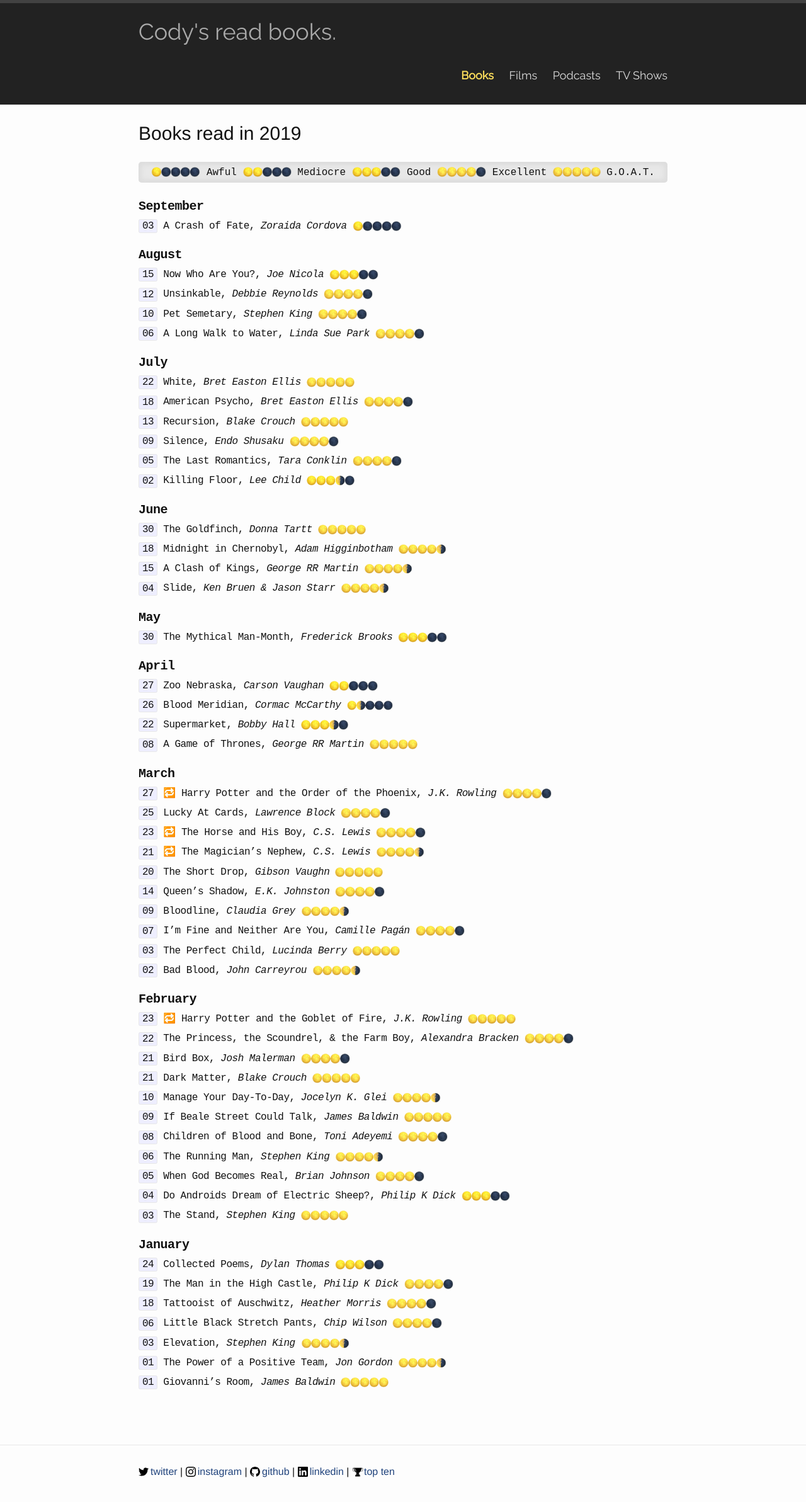
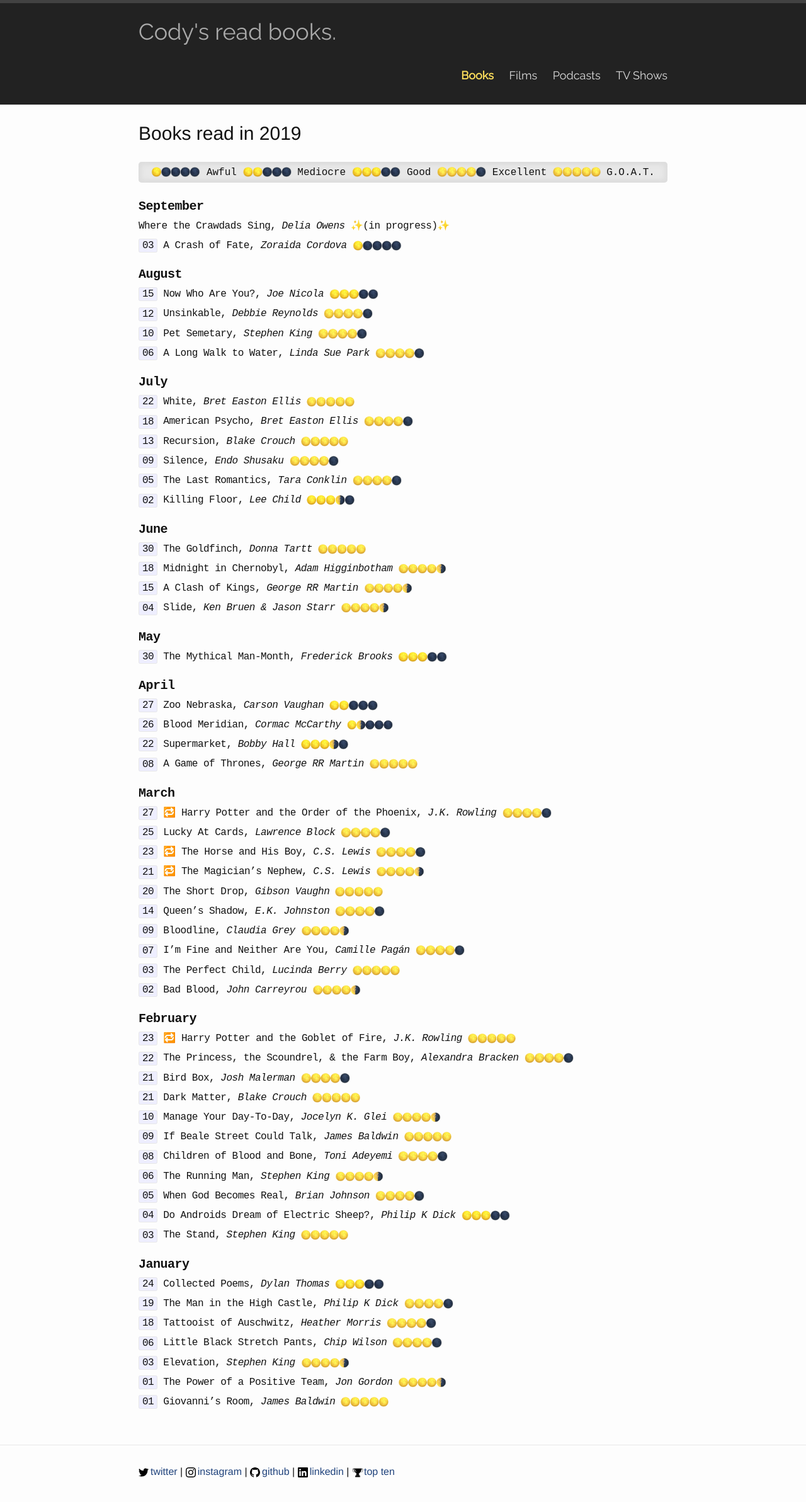
Before and after one commit to codydalerodgers/personal-blog, a Jekyll site: the page built from _books/2019.md, in a window 1280 px wide. Shown: the top 2385 px of the page at 63% size. Built offline with Jekyll 4.4.1, drawn with Linux system fonts in a browser that asks for light colours.

```diff
--- a/_books/2019.md
+++ b/_books/2019.md
@@ -4,6 +4,8 @@
 title: Books read in 2019
 ---
 ## September
+Where the Crawdads Sing, _Delia Owens_ {{ site.inprogress }}
+
 `03` A Crash of Fate, _Zoraida Cordova_ {{ site.one }}
 
 ## August
--- a/_posts/2019-05-28-a24.markdown
+++ b/_posts/2019-05-28-a24.markdown
@@ -59,7 +59,7 @@
 <span class="a24_color">**Moonlight**</span> ∙
 American Honey ∙
 The Sea of Trees ∙
-Morris From America ∙
+<span class="a24_color">**Morris From America**</span> ∙
 Equals ∙
 De Palma ∙
 The Adderall Diaries ∙
```
Also changed, not shown: _films/2019.md (+2 -0 lines).
